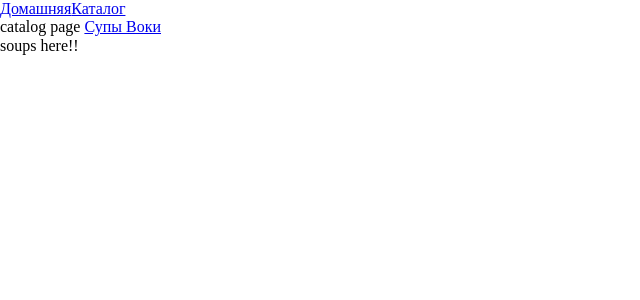
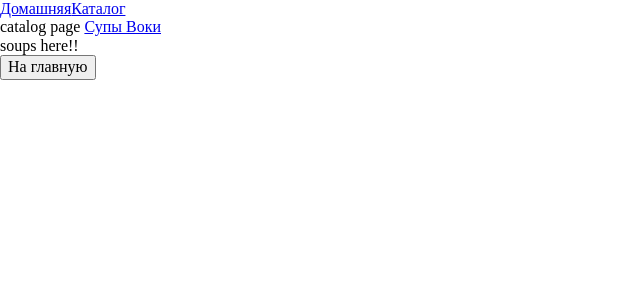
Before and after one commit to Danil-27/vue-education, a Vue app: page /catalog/soups in a window 1280 px wide. Shown: the top 300 px of the page, without its empty margins (0-640 px from the left). Built offline with nearby package versions, Linux system fonts and the light colour scheme.

Commit message:
feat: solve 03 router

```diff
--- a/src/components/soupComponent.vue
+++ b/src/components/soupComponent.vue
@@ -1,5 +1,6 @@
 <template>
   <div>soups here!!</div>
+  <button @click="$router.push('/')">На главную</button>
 </template>
 
 <script setup lang="ts"></script>
--- a/src/components/woksComponent.vue
+++ b/src/components/woksComponent.vue
@@ -1,5 +1,8 @@
 <template>
-  <div>woks here!!!!</div>
+  <div>
+    woks here!!!!
+    <button @click="$router.push('/')">На главную</button>
+  </div>
 </template>
 
 <script setup lang="ts"></script>
```
